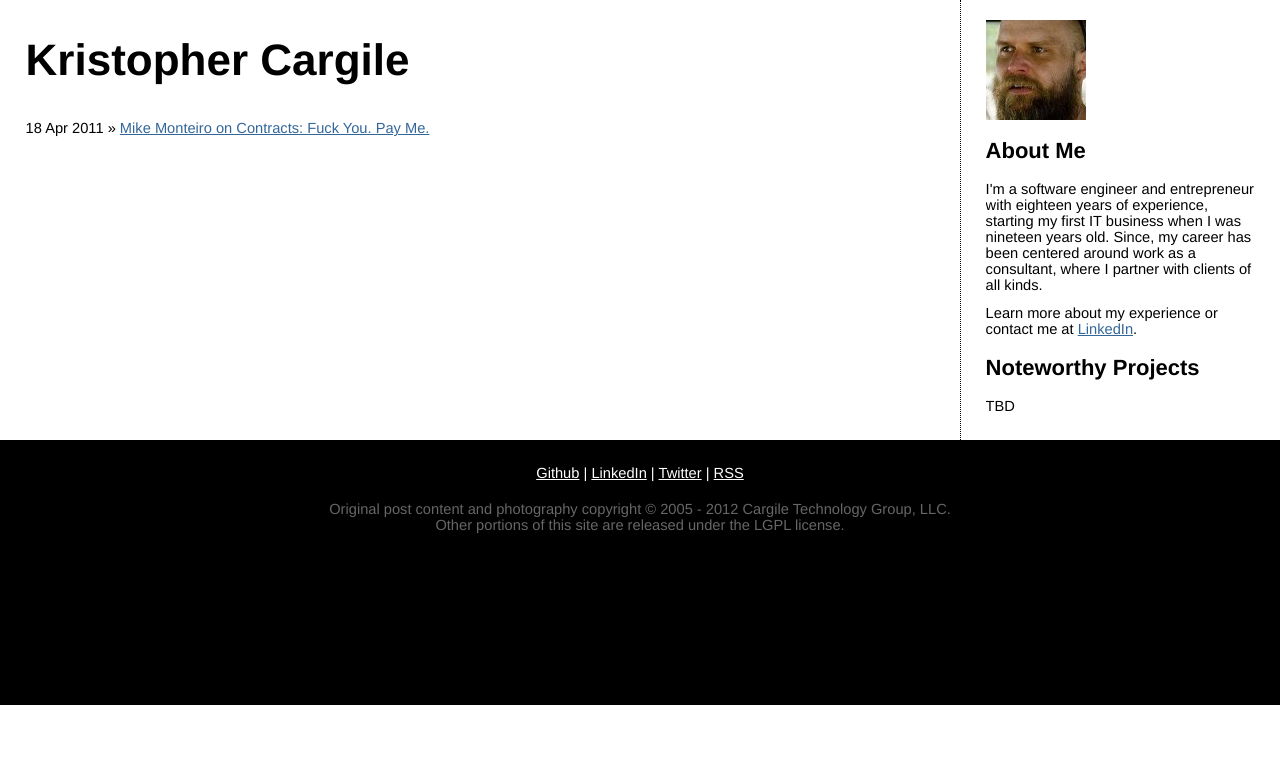
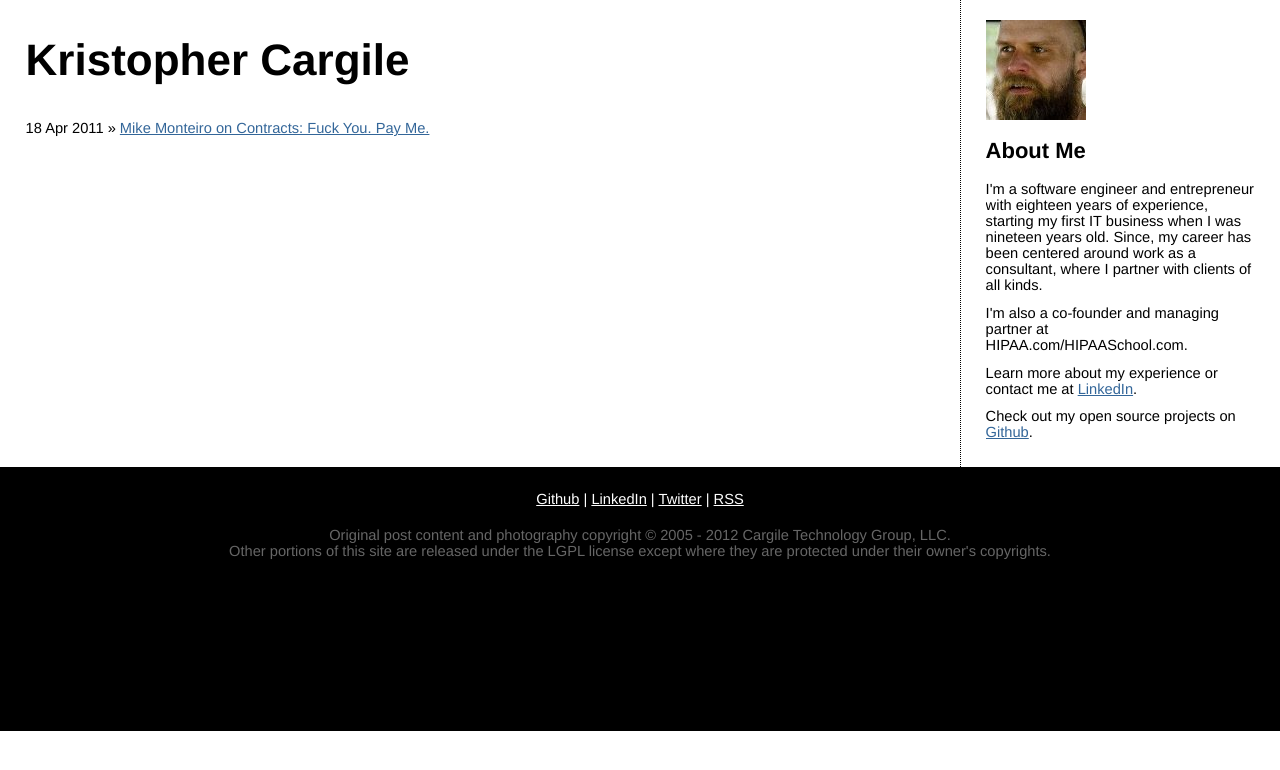
Before and after one commit to kcargile/kcargile.github.com, a Jekyll site: the page built from index.html, in a window 1280 px wide. Shown: the top 770 px of the page. Built offline with Jekyll 4.4.1, drawn with Linux system fonts in a browser that asks for light colours; some web fonts are replaced.

Commit message:
add tags list parsing; update posts formatting

```diff
--- a/_config.yml
+++ b/_config.yml
@@ -27,3 +27,7 @@
 # Finally if you are pushing to a GitHub project page, include the project name at the end.
 #
 production_url : http://kcargile.github.com
+
+archive_path: /archive.html
+categories_path : /categories.html
+tags_path : /tags.html
--- a/_layouts/default.html
+++ b/_layouts/default.html
@@ -26,15 +26,25 @@
           </div>
           <h2>About Me</h2>
           <p>I'm a software engineer and entrepreneur with eighteen years of experience, starting my first IT business when I was nineteen years old. Since, my career has been centered around work as a consultant, where I partner with clients of all kinds.</p>
+          <p>I'm also a co-founder and managing partner at HIPAA.com/HIPAASchool.com.</p>
           <p>Learn more about my experience or contact me at <a href="http://linkd.in/S6iQl2">LinkedIn</a>.</p>
-          <h2>Noteworthy Projects</h2>
-          <p>TBD</p>
+          <p>Check out my open source projects on <a href="http://www.github.com/kcargile">Github</a>.</p>
         </div>
       </div>
     </div>
     <footer>
       <p class="externallinks"><a href="http://www.github.com/kcargile">Github</a> | <a href="http://linkd.in/S6iQl2">LinkedIn</a> | <a href="http://linkd.in/S6iQl2">Twitter</a> | <a href="http://feeds.feedburner.com/kriscargile">RSS</a></p>
-      <p class="copyright">Original post content and photography copyright &copy; 2005 - 2012 Cargile Technology Group, LLC.<br />Other portions of this site are released under the LGPL license.</p>
+      <p class="copyright">Original post content and photography copyright &copy; 2005 - 2012 Cargile Technology Group, LLC.<br />Other portions of this site are released under the LGPL license except where they are protected under their owner's copyrights.</p>
     </footer>
+    <script type="text/javascript">
+      var _gaq = _gaq || [];
+      _gaq.push(['_setAccount', 'UA-488710-1']);
+      _gaq.push(['_trackPageview']);
+      (function() {
+        var ga = document.createElement('script'); ga.type = 'text/javascript'; ga.async = true;
+        ga.src = ('https:' == document.location.protocol ? 'https://ssl' : 'http://www') + '.google-analytics.com/ga.js';
+        var s = document.getElementsByTagName('script')[0]; s.parentNode.insertBefore(ga, s);
+      })();
+    </script>
   </body>
 </html>
--- a/_layouts/post.html
+++ b/_layouts/post.html
@@ -7,6 +7,8 @@
   <h3>{{ page.date | date_to_long_string }}</h3>
   {{ content }}
   {% unless page.tags == empty %}
-    <p class="tags">Tagged: {{ page.tags }}</p>
+    {% assign tags_list = page.tags %}
+    <p class="tags">Tagged: {% include tags_list %}</p>
   {% endunless %}
+  {% include disqus %}
 </div>
--- a/_posts/2011-04-18-fuck-you-pay-me.html
+++ b/_posts/2011-04-18-fuck-you-pay-me.html
@@ -5,15 +5,13 @@
 permalink: /2011/04/mike-monteiro-on-contracts-fuck-you-pay.html
 ---
 
-<h2>{{ page.title }}</h2>
-<h3>{{ page.date | date_to_long_string }}</h3>
 <p>
   Mule Design Studio co-founder Mike Monteiro leads a poignant and gratuitously profane talk on the importance of
   contracts and legal representation for freelancers and consultants. His perspective is–not surprisingly–that of a
   designer, but his message aptly transcends disciplines. If you've ever worked without a contract, inked a client
   agreement sans second thought, or wondered exactly how to deal with that asshole that can never seem to find his
-  checkbook, you must see this.<br />
-  <br />
+  checkbook, you must see this.
+  <br /><br />
   <p><iframe src="http://player.vimeo.com/video/22053820?title=0&amp;byline=0&amp;portrait=0" width="640" height="360" frameborder="0" webkitAllowFullScreen mozallowfullscreen allowFullScreen></iframe></p>
   <br />
   klc;
```
Also changed, not shown: _includes/ga.html (deleted, +0 -10 lines), _includes/tags_list (added, +10 -0 lines).
